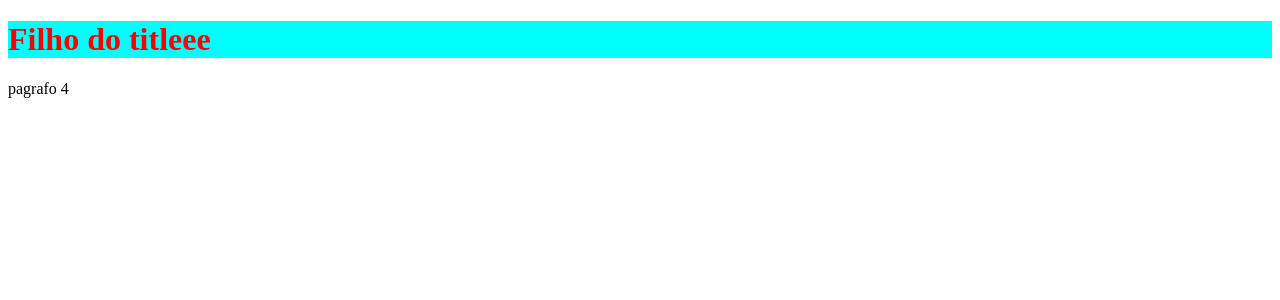
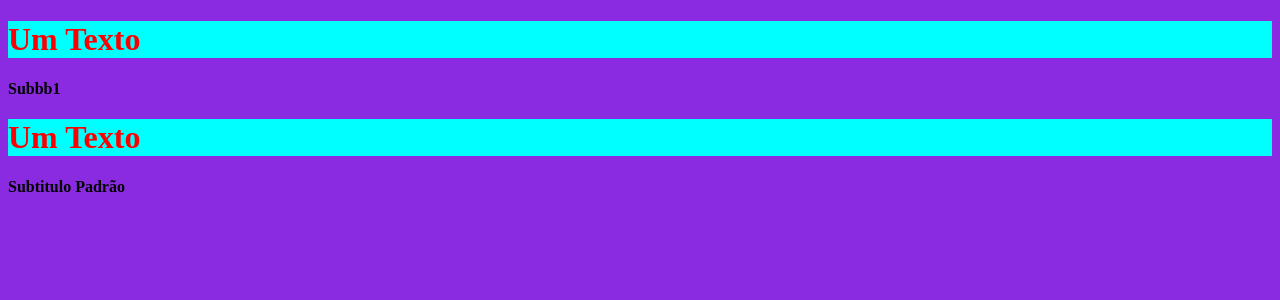
Before and after one commit to gmartins-dev/react-next-exemples, a Next.js app: page / in a window 1280 px wide. Shown: the top 300 px of the page. Built offline with nearby package versions, Linux system fonts and the light colour scheme.

Commit message:
final da aula - > Props e estilos globais

```diff
--- /dev/null
+++ b/pages/_app.jsx
@@ -0,0 +1,9 @@
+import '../src/styleGlobal.css'
+
+function App({Component, pageProps}){
+
+    return < Component {...pageProps} />
+}
+
+
+export default App
--- a/pages/index.jsx
+++ b/pages/index.jsx
@@ -1,17 +1,18 @@
 import Title from '../src/components/title/Title'
+import Subtitle from '../src/components/subtitle/Subtitle'
+
 
 
 function HomePage (){
     return (
         <div>
-            {/* <Title text="Um Texto" />
-            <p>paragrafo 1</p>
-            <Title text="Outro Texto"></Title>
-            <p>pagrafo 2</p>
-            <Title text="Outro outro texto"/>
-            <p>pagrafo 3</p> */}
-            <Title>Filho do titleee</Title>
-            <p>pagrafo 4</p>
+            <Title text="Um Texto" />
+            <Subtitle text="Subbb1"   />
+
+            <Title text="Um Texto"></Title>
+            <Subtitle/>
+
+
         </div>
     )
 }
--- /dev/null
+++ b/src/components/subtitle/Subtitle.jsx
@@ -0,0 +1,27 @@
+// function Subtitle(props){
+//     return(
+//         <h4>
+//             {props.text}
+//         </h4>
+//     )
+// }
+
+//PODE SE FAZER TBM USANDO DESTRUCTOR
+//FICA MAIS ENCHUTO/LIMPO O CODIGO:
+
+function Subtitle({ text }){
+    return(
+        <h4>
+            { text }
+        </h4>
+    )
+}
+
+//Adicionar uma propriedade Default para component
+
+Subtitle.defaultProps = {
+    text: 'Subtitulo Padrão'
+}
+
+
+export default Subtitle
--- a/src/components/title/Title.jsx
+++ b/src/components/title/Title.jsx
@@ -5,9 +5,10 @@ const variavelConstante = 'Title'
 function Title (props) {
     return(
     <h1 className={styles.title}>
-        {props.children}
+        {props.text}
     </h1>
     )
 }
 
+
 export default Title
--- /dev/null
+++ b/src/styleGlobal.css
@@ -0,0 +1,3 @@
+body{
+    background-color: blueviolet;
+}
```
